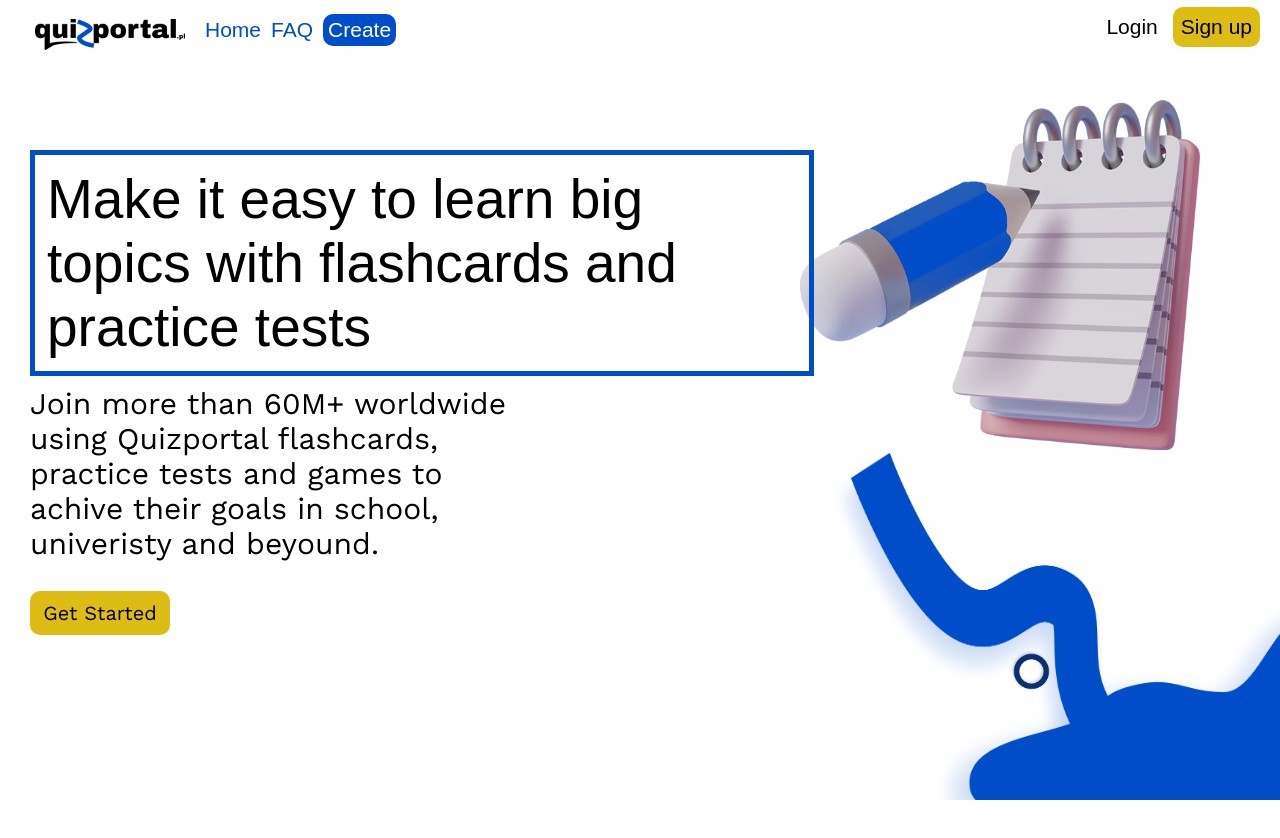
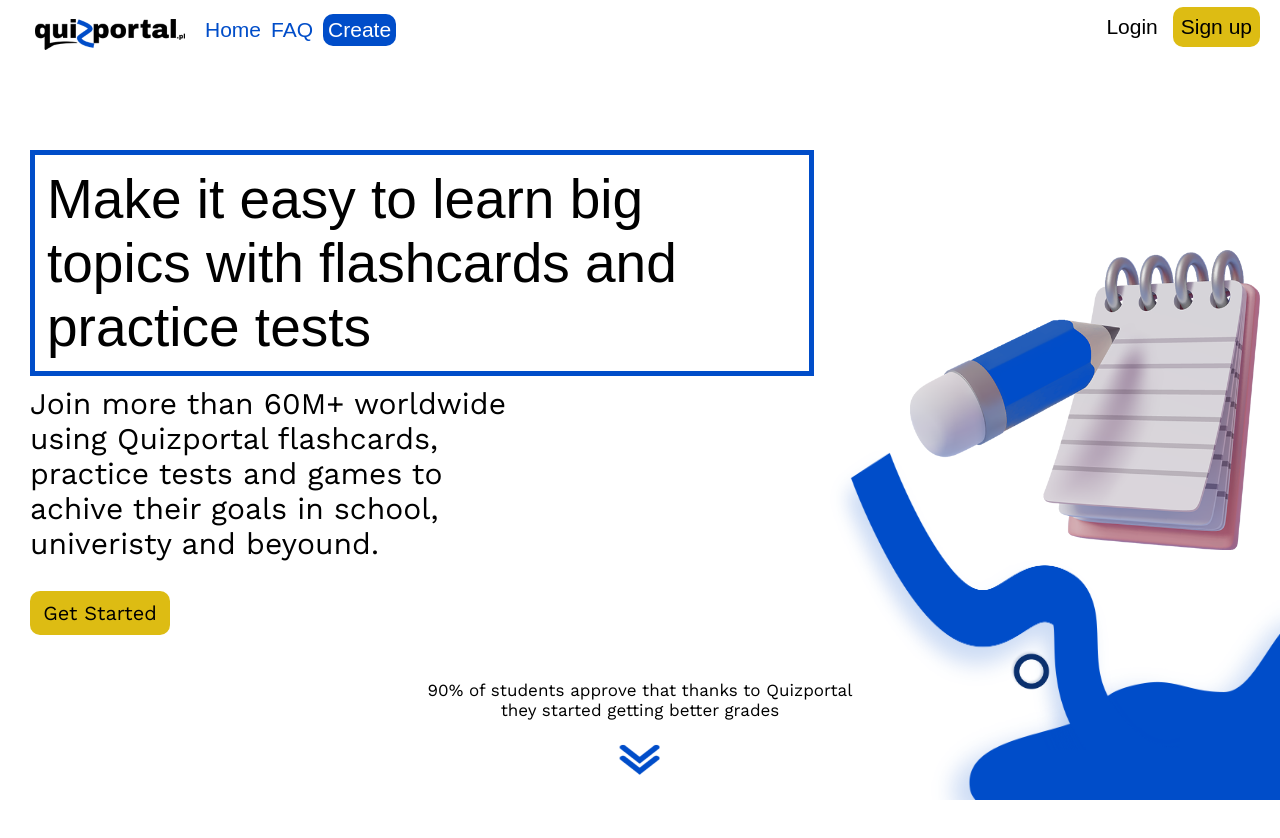
Before and after one commit to sercamembert/quizportal, a React (Create React App) app: page / in a window 1280 px wide. Shown: the top 838 px of the page. Built offline with nearby package versions, Linux system fonts and the light colour scheme; no server answers; a web font is replaced by a local one.

Commit message:
add scroll down arrow to home page

```diff
--- a/src/pages/Home.tsx
+++ b/src/pages/Home.tsx
@@ -1,8 +1,9 @@
+import React from "react";
 import arrowImg from "../img/home-blocks/arrow.png";
 import waveImg from "../img/home-blocks/wave.png";
 import circleImg from "../img/home-blocks/circle.png";
 import notebookImg from "../img/home-blocks/notebook.png";
-
+import downArrowImg from "../img/home-blocks/down-arrow.png";
 export const Home = () => {
   return (
     <div className="home">
@@ -12,7 +13,7 @@ export const Home = () => {
       <img src={circleImg} alt="circleImg" className="circle" />
       <div className="home__container">
         <div className="home__heading">
-          <span>
+          <span className="home__heading-text">
             Make it easy to learn big topics with flashcards and practice tests
           </span>
         </div>
@@ -22,6 +23,18 @@ export const Home = () => {
           beyound.
         </span>
         <button className="home__btn">Get Started</button>
+        <div className="home__scroll-container">
+          <span className="home__scroll-text">
+            90% of students approve that thanks to Quizportal{" "}
+            {window.innerWidth >= 1024 && <br />}
+            they started getting better grades
+          </span>
+          <img
+            src={downArrowImg}
+            alt="scroll down"
+            className="home__scroll-down"
+          />
+        </div>
       </div>
     </div>
   );
--- a/src/scss/App.scss
+++ b/src/scss/App.scss
@@ -1,5 +1,6 @@
 @import "variables";
 @import "normalize";
+@import "animations";
 @import "home";
 @import "header";
 @import "card";
--- /dev/null
+++ b/src/scss/_animations.scss
@@ -0,0 +1,11 @@
+@keyframes scroll-down-arrow {
+  0% {
+    transform: translateY(0px);
+  }
+  50% {
+    transform: translateY(15px);
+  }
+  100% {
+    transform: translateY(0px);
+  }
+}
--- a/src/scss/_home.scss
+++ b/src/scss/_home.scss
@@ -71,7 +71,39 @@
       transform: scale(1.3);
     }
   }
+
+  &__scroll-container {
+    position: absolute;
+
+    bottom: 40px;
+    left: 50%;
+    transform: translateX(-50%);
+    display: flex;
+    flex-direction: column;
+    align-items: center;
+    gap: 10px;
+  }
+
+  &__scroll-text {
+    text-align: center;
+    font-size: 14px;
+    @media (min-width: 768px) {
+      font-size: 17px;
+    }
+    @media (min-width: 1024) {
+      font-size: 20px;
+    }
+    font-family: $font-Work-Sans;
+  }
+
+  &__scroll-down {
+    z-index: 10;
+    width: 40px;
+    height: 30px;
+    animation: scroll-down-arrow infinite 1s ease-in-out;
+  }
 }
+
 .notebook {
   position: absolute;
   right: 130px;
@@ -82,20 +114,20 @@
     width: 400px;
     height: 350px;
   }
-  @media (max-width: 850px) {
+  @media (max-width: 1300px) {
     right: 20px;
     top: 250px;
     width: 350px;
     height: 300px;
   }
-  @media (max-width: 680px) {
+  @media (max-width: 768px) {
     right: 20px;
     top: auto;
     bottom: 200px;
     width: 300px;
     height: 250px;
   }
-  @media (max-width: 500px) {
+  @media (max-width: 520px) {
     right: 10px;
     top: auto;
     bottom: 200px;
@@ -117,7 +149,7 @@
     width: 300px;
     height: 250px;
   }
-  @media (max-width: 600px) {
+  @media (max-width: 768px) {
     display: none;
   }
 }
@@ -134,6 +166,9 @@
   @media (max-width: 850px) {
     width: 300;
     height: 150px;
+  }
+  @media (max-width: 768px) {
+    display: none;
   }
 }
 
```
Also changed, not shown: src/img/home-blocks/down-arrow.png (added).
